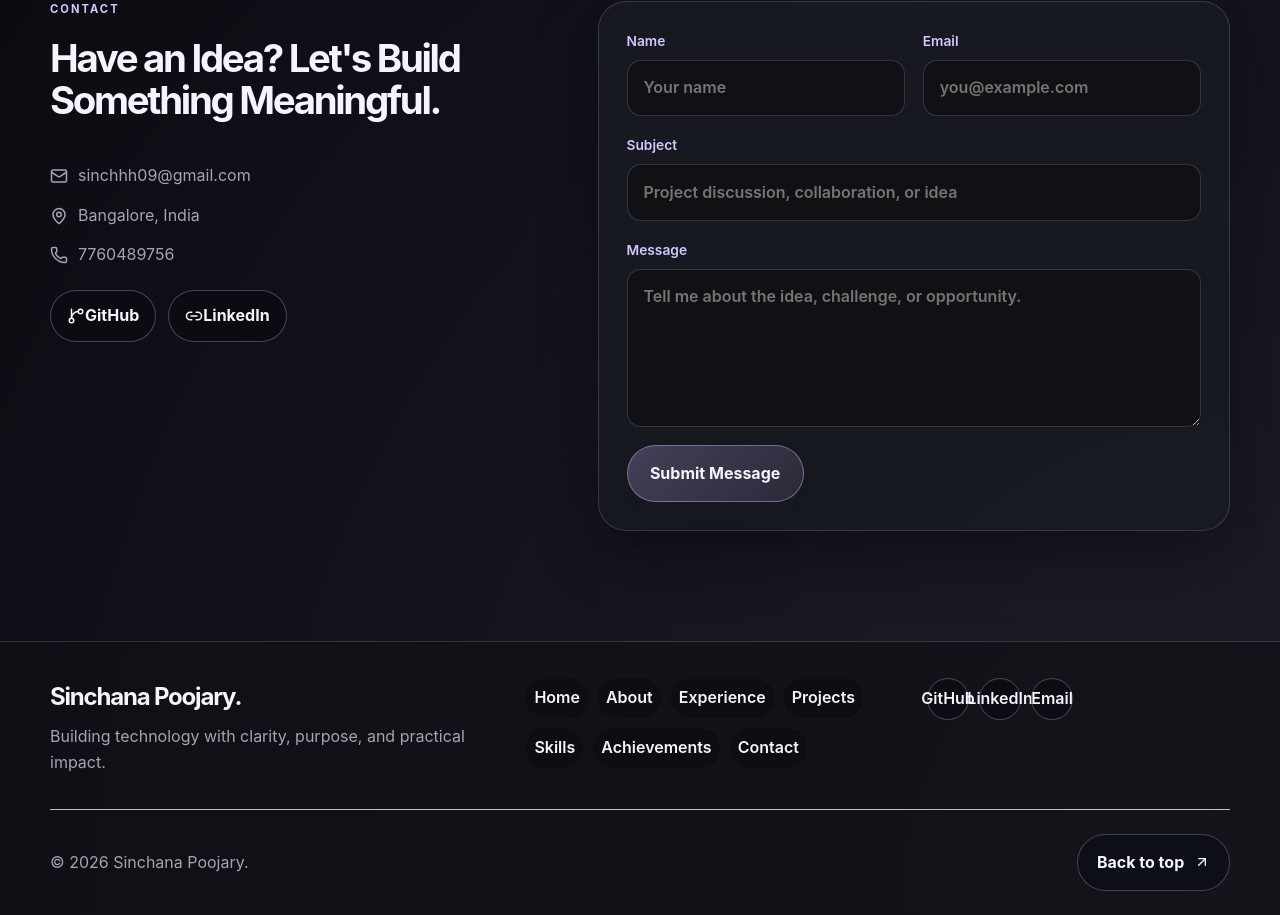
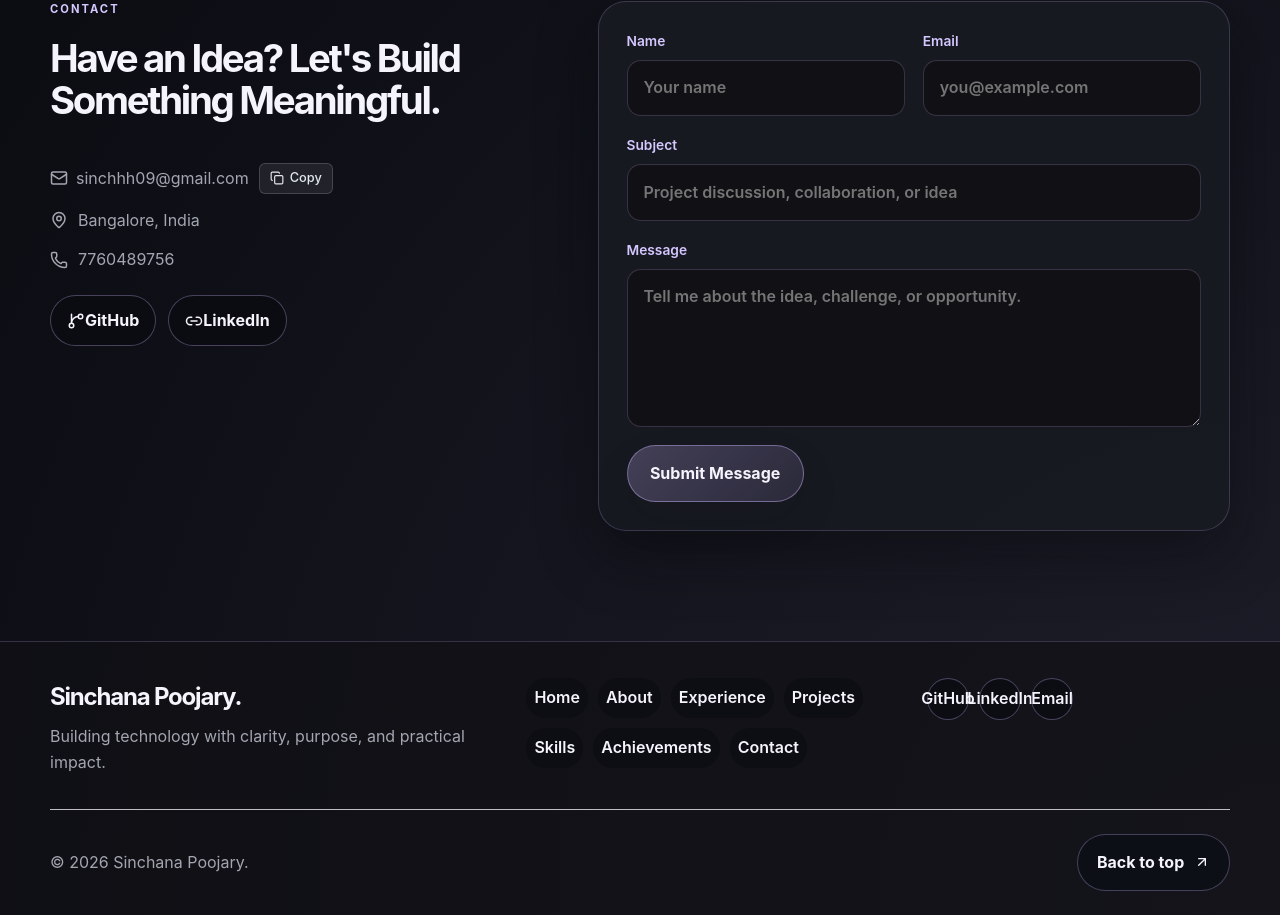
Before and after one commit to Sinchu-7/Portfolio, a React (Vite) app in the folder frontend/: page / in a window 1280 px wide. Shown: the part 7460-8375 px from the top of the page. Built offline with nearby package versions, Linux system fonts and the light colour scheme.

Commit message:
feat(frontend): add copy email address button with copied state tooltip

```diff
--- a/frontend/src/App.jsx
+++ b/frontend/src/App.jsx
@@ -6,9 +6,11 @@ import {
   Award,
   Briefcase,
   Building2,
+  Check,
   CheckCircle2,
   ChevronRight,
   Code2,
+  Copy,
   Cpu,
   Database,
   Download,
@@ -254,6 +256,19 @@ function App() {
   const [activeSection, setActiveSection] = useState('home');
   const [showBackToTop, setShowBackToTop] = useState(false);
   const [selectedCategory, setSelectedCategory] = useState('All');
+  const [copiedEmail, setCopiedEmail] = useState(false);
+
+  const handleCopyEmail = async () => {
+    try {
+      if (navigator.clipboard) {
+        await navigator.clipboard.writeText('sinchhh09@gmail.com');
+        setCopiedEmail(true);
+        setTimeout(() => setCopiedEmail(false), 2000);
+      }
+    } catch {
+      // Ignore clipboard write failures in unsupported test environments
+    }
+  };
 
   const categories = ['All', 'Computer Vision', 'AI for Agriculture', 'Business Intelligence'];
   const filteredProjects =
@@ -604,7 +619,19 @@ function App() {
               <div className="contact-copy">
                 <SectionHeader eyebrow="Contact" title="Have an Idea? Let&apos;s Build Something Meaningful." />
                 <div className="contact-details">
-                  <p><Mail size={18} /> sinchhh09@gmail.com</p>
+                  <p className="contact-detail-row">
+                    <span className="contact-icon-text"><Mail size={18} /> sinchhh09@gmail.com</span>
+                    <button
+                      type="button"
+                      className="copy-button"
+                      onClick={handleCopyEmail}
+                      aria-label="Copy email address"
+                      title="Copy email address"
+                    >
+                      {copiedEmail ? <Check size={14} className="copied-icon" /> : <Copy size={14} />}
+                      <span className="copy-label">{copiedEmail ? 'Copied!' : 'Copy'}</span>
+                    </button>
+                  </p>
                   <p><MapPin size={18} /> Bangalore, India</p>
                   <p><Phone size={18} /> 7760489756</p>
                 </div>
--- a/frontend/src/styles.css
+++ b/frontend/src/styles.css
@@ -1256,3 +1256,41 @@ button {
   border-color: transparent;
   box-shadow: 0 4px 12px rgba(99, 102, 241, 0.25);
 }
+
+/* Copy Button */
+.contact-detail-row {
+  display: flex;
+  align-items: center;
+  gap: 12px;
+  flex-wrap: wrap;
+}
+
+.contact-icon-text {
+  display: inline-flex;
+  align-items: center;
+  gap: 8px;
+}
+
+.copy-button {
+  display: inline-flex;
+  align-items: center;
+  gap: 6px;
+  padding: 4px 10px;
+  background: rgba(255, 255, 255, 0.08);
+  border: 1px solid rgba(255, 255, 255, 0.16);
+  border-radius: 6px;
+  color: #e2e8f0;
+  font-size: 0.8rem;
+  font-weight: 500;
+  cursor: pointer;
+  transition: all 0.2s ease;
+}
+
+.copy-button:hover {
+  background: rgba(255, 255, 255, 0.16);
+  color: #ffffff;
+}
+
+.copied-icon {
+  color: #86efac;
+}
```
